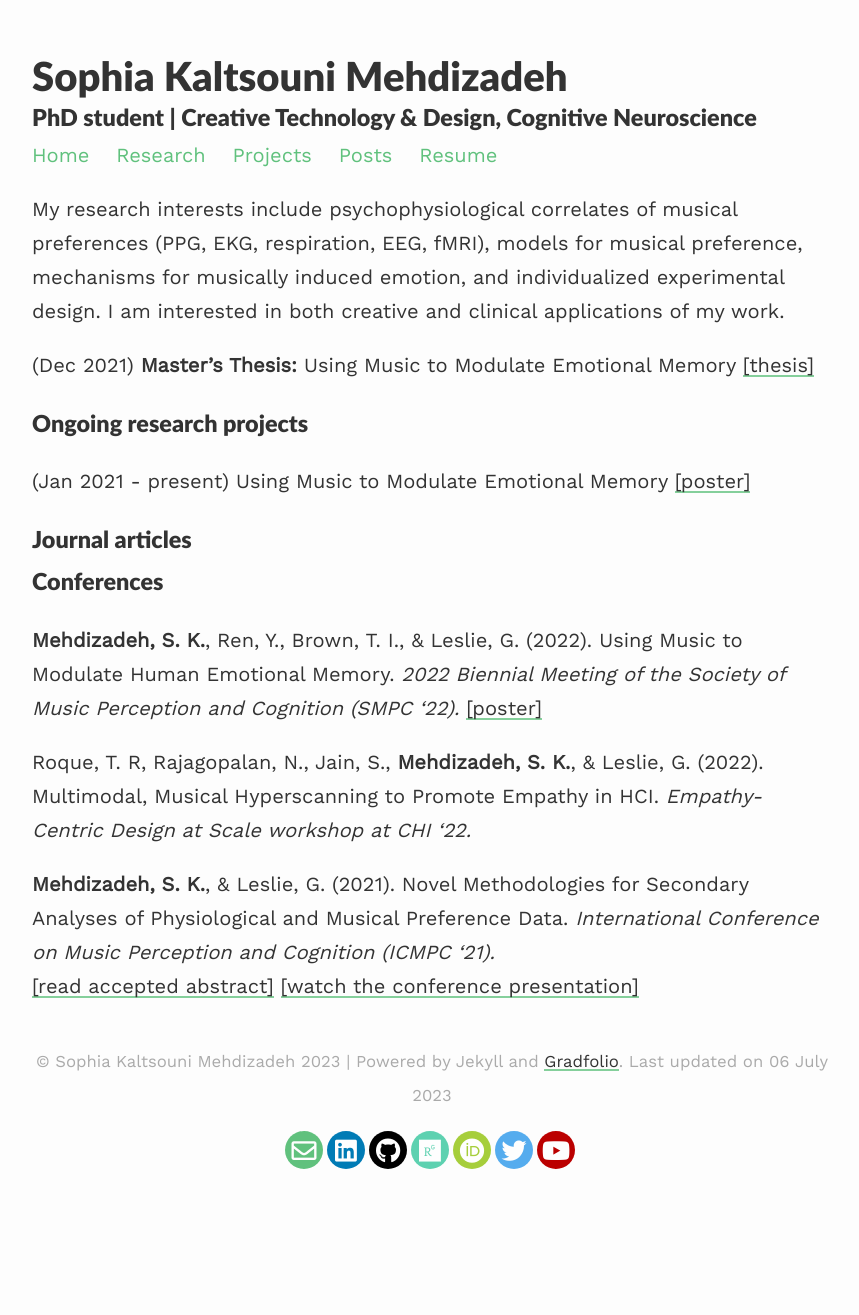
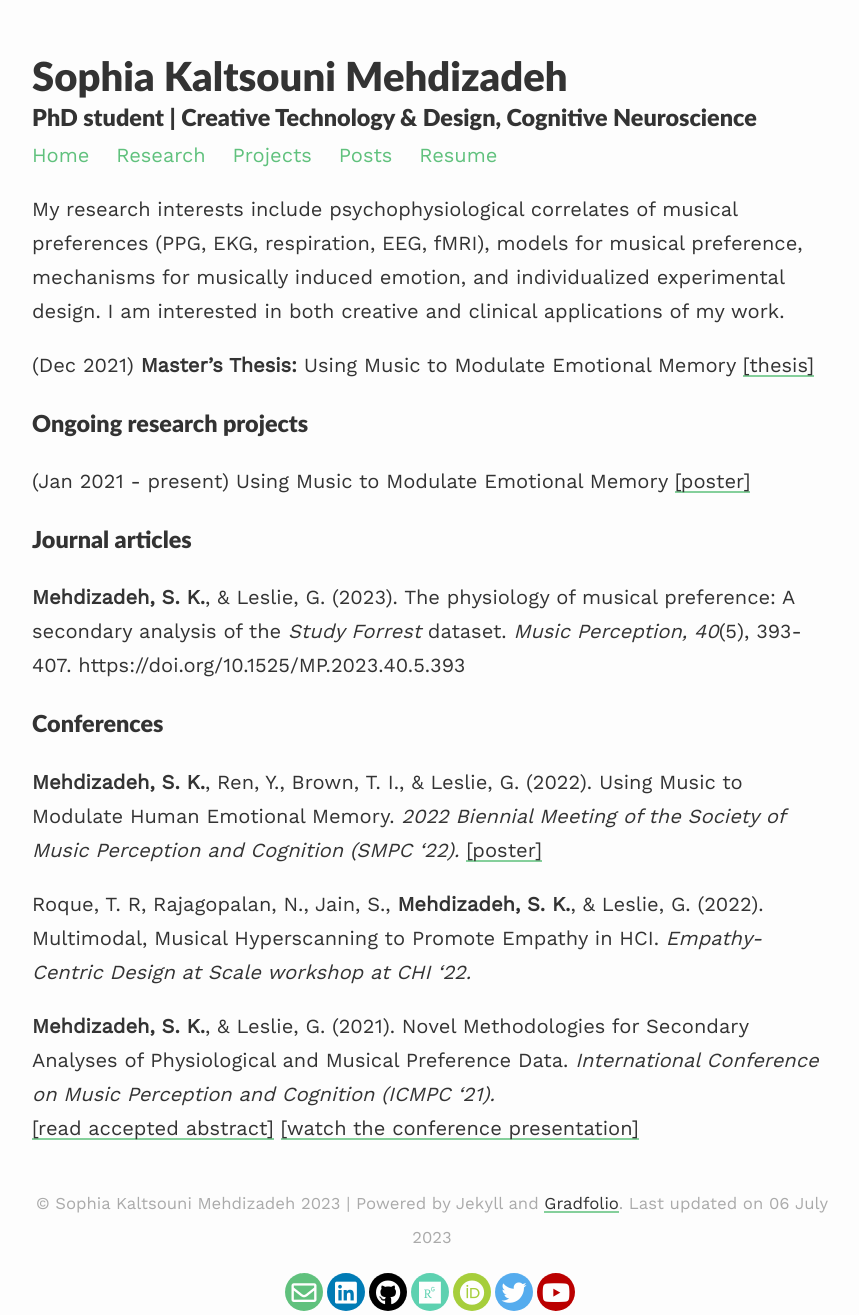
Before and after one commit to smehdizadeh/smehdizadeh.github.io, a Jekyll site: the page built from _pages/research.md, in a window 1280 px wide. Shown: the whole page, without its empty margins (208-1067 px from the left). Built offline with Jekyll 4.4.1, drawn with Linux system fonts in a browser that asks for light colours; nearby versions of some CDN libraries; before the commit the page ends 1173 px from its top, so only the background shows below that.

Commit message:
Update research.md

```diff
--- a/_pages/research.md
+++ b/_pages/research.md
@@ -15,7 +15,7 @@ My research interests include psychophysiological correlates of musical preferen
 
 ### Journal articles ###
 
-[//]: # "**Mehdizadeh, S. K.**, & Leslie, G. (2023). The physiology of musical preference: A secondary analysis of the *Study Forrest* dataset. *Music Perception, 40*(5), 393-407. https://doi.org/10.1525/MP.2023.40.5.393)"
+**Mehdizadeh, S. K.**, & Leslie, G. (2023). The physiology of musical preference: A secondary analysis of the *Study Forrest* dataset. *Music Perception, 40*(5), 393-407. https://doi.org/10.1525/MP.2023.40.5.393
 
 ### Conferences ###
 
```
